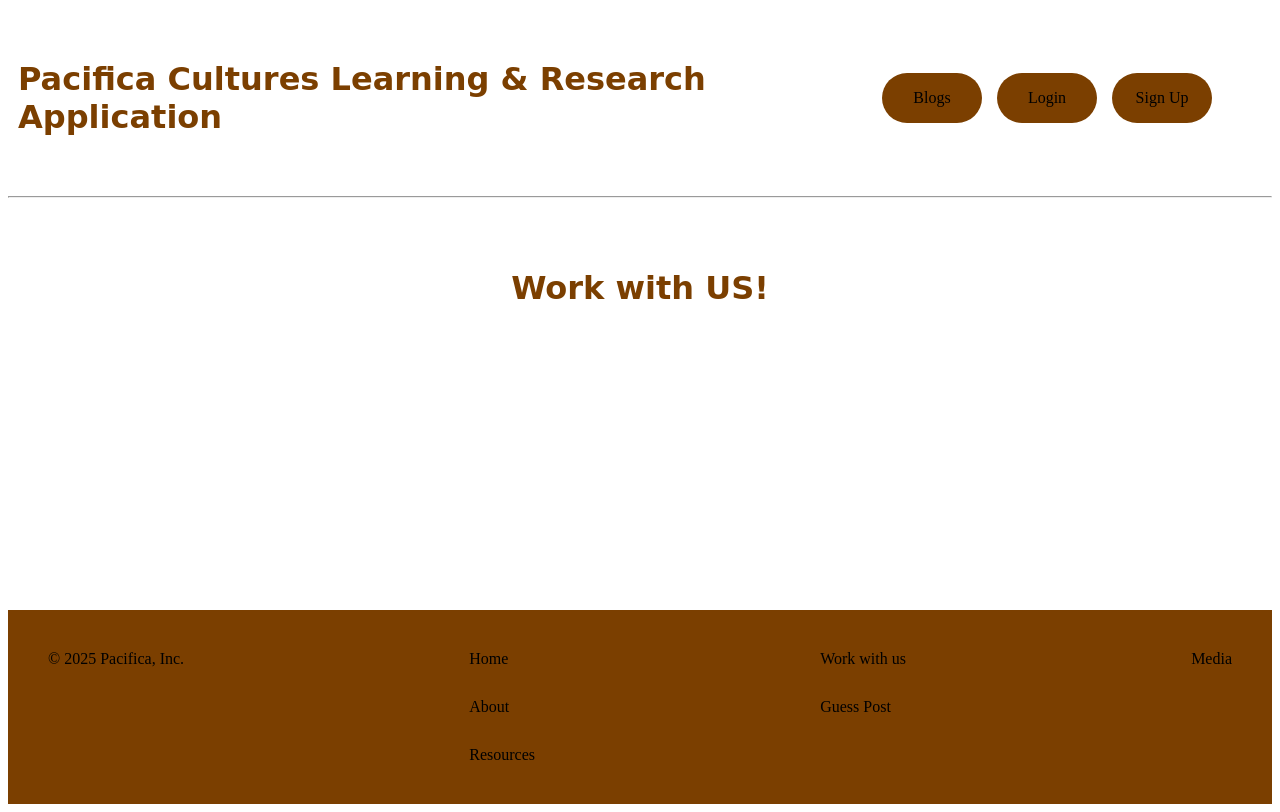
After one commit to jedi24garcia/Pacifica_Project, a Django app: page /work/ in a window 1280 px wide. The commit adds this page. Run offline with Django 5.2, Linux system fonts and the light colour scheme.

Commit message:
modifed footer and added pages that correspond to the links inside footer

```diff
--- a/templates/base.html
+++ b/templates/base.html
@@ -35,12 +35,21 @@
     </div>
     <div>
       <a href="{% url 'homepage' %}" class="home-button">Home</a>
+      <div style='margin-top: 30px;'>
+        <a href="{% url 'about' %}" class="home-button">About</a>
+      </div>
+      <div style='margin-top: 30px;'>
+        <a href="{% url 'resources' %}" class="home-button">Resources</a>
+      </div>
     </div>
     <div>
-      Work with us
+      <a href="{% url 'work' %}" class="home-button">Work with us</a>
+      <div style='margin-top: 30px;'>
+        <a href="{% url 'blog' %}" class="home-button">Guess Post</a>
+      </div>
     </div>
     <div>
-      Media
+      <a href="{% url 'media' %}" class="home-button">Media</a>
     </div>
   </footer>
 
--- a/travel/templates/homepage.html
+++ b/travel/templates/homepage.html
@@ -126,7 +126,7 @@
     </div>
     <div id="interactive-map" style="height: 800px; width: 80%; margin: 0 auto; display: block;"></div>
     <script>
-        var interactiveMap = L.map('interactive-map').setView([-13.759, -172.1046], 10);
+        var interactiveMap = L.map('interactive-map').setView([-13.759, -172.1046], 4);
 
         L.tileLayer('https://{s}.tile.openstreetmap.org/{z}/{x}/{y}.png', {
             attribution: '&copy; <a href="https://www.openstreetmap.org/copyright">OpenStreetMap</a> contributors'
@@ -134,7 +134,7 @@
 
         // Initial location of map
         var marker = L.marker([-13.759, -172.1046]).addTo(interactiveMap);
-        marker.bindPopup('<b>Welcome to Samoa!</b>').openPopup();
+        marker.bindPopup('<b>Welcome to the Pacific Islands!</b>').openPopup();
 
         // handle the location of the search
         function placeSearch() {
--- /dev/null
+++ b/travel/templates/workpage.html
@@ -0,0 +1,7 @@
+{% extends 'base.html' %}
+{% block content %}
+{% load static %}
+<div class="home-container">
+    <h1>Work with US!</h1>
+</div>
+{% endblock %}
--- a/travel/urls.py
+++ b/travel/urls.py
@@ -3,4 +3,8 @@ from . import views
 
 urlpatterns = [
   path('', views.base, name='homepage'),
+  path('about/', views.AboutPage, name='about'),
+  path('work/', views.WorkWithUsPage, name='work'),
+  path('media/', views.MediaPage, name='media'),
+  path('resources/', views.ResourcesPage, name='resources'),
 ]
--- a/travel/views.py
+++ b/travel/views.py
@@ -3,3 +3,15 @@ from django.shortcuts import render
 # Create your views here.
 def base(request):
   return render(request, 'homepage.html')
+
+def AboutPage(request):
+  return render(request, 'aboutpage.html')
+
+def WorkWithUsPage(request):
+  return render(request, 'workpage.html')
+
+def MediaPage(request):
+  return render(request, 'mediapage.html')
+
+def ResourcesPage(request):
+  return render(request, 'resourcespage.html')
```
Also changed, not shown: travel/templates/aboutpage.html (added, +7 -0 lines), travel/templates/mediapage.html (added, +7 -0 lines), travel/templates/resourcespage.html (added, +7 -0 lines).
